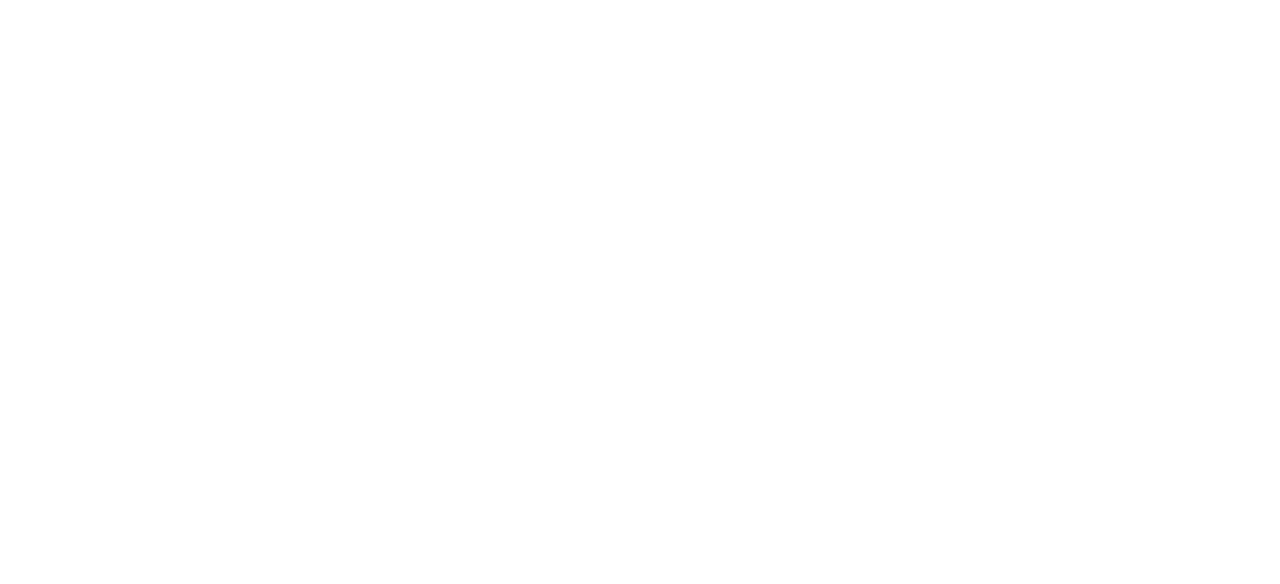
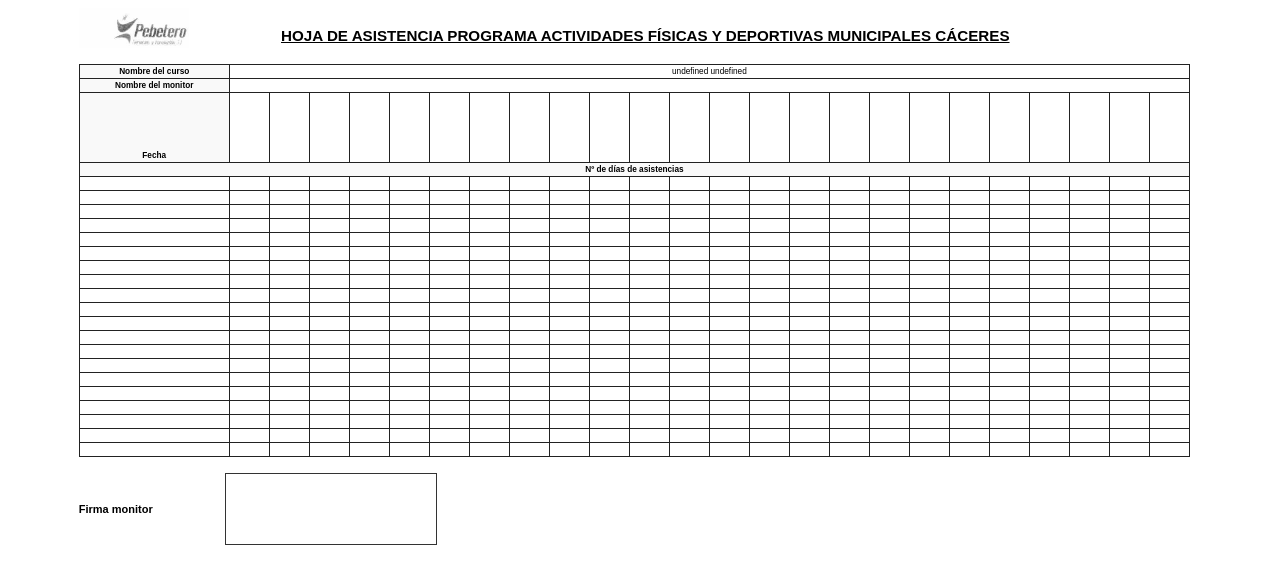
Before and after one commit to Jdionisr/app-asistencias, a Vue app: page /pdf in a window 1280 px wide. Before the commit this address had no page. Shown: the top 584 px of the page. Built offline with nearby package versions, Linux system fonts and the light colour scheme; the HTML template or start-up script is replaced by a standard one.

Commit message:
feat: integración de monitor en PDF y políticas de seguridad actualizadas

```diff
--- a/package.json
+++ b/package.json
@@ -17,6 +17,7 @@
   },
   "dependencies": {
     "@supabase/supabase-js": "^2.57.4",
+    "html2pdf.js": "^0.12.1",
     "pinia": "^3.0.3",
     "vue": "^3.5.18",
     "vue-router": "^4.5.1"
--- /dev/null
+++ b/src/componentes/RegistroAsistenciaPDF.vue
@@ -0,0 +1,164 @@
+<template>
+  <div id="asistencias-pdf" class="pdf-container">
+    <div class="header">
+      <img src="/logo.png" alt="Logo" class="logo" />
+      <div class="title">
+        HOJA DE ASISTENCIA PROGRAMA ACTIVIDADES FÍSICAS Y DEPORTIVAS MUNICIPALES CÁCERES
+      </div>
+    </div>
+    {{ monitor }}
+    <table class="asistencia-table">
+      <tr>
+        <td class="label">Nombre del curso</td>
+        <td colspan="24">{{ grupo.cod_edm +" "+ grupo.nombre }}</td>
+      </tr>
+      <tr>
+        <td class="label">Nombre del monitor</td>
+        <td colspan="24">{{ monitor }}</td>
+      </tr>
+      <tr class="fechas-row">
+        <td class="label">Fecha</td>
+        <td v-for="n in columnas" :key="n" class="fecha-vertical">
+          {{ dias[n] || '' }}
+        </td>
+      </tr>
+      <tr>
+        <td colspan="25" class="dias-label">Nº de días de asistencias</td>
+      </tr>
+      <tr v-for="i in filas" :key="i">
+        <td class="alumno">{{ alumnos[i]?.nombre || '' }}</td>
+        <td v-for="n in columnas" :key="n">
+          <span v-if="alumnos[i]?.attendance && dias[n] && alumnos[i].attendance[dias[n]] === false">F</span>
+          <span v-else></span>
+        </td>
+      </tr>
+    </table>
+    <div class="firma-row">
+      <span>Firma monitor</span>
+      <div class="firma-rect"></div>
+    </div>
+  </div>
+</template>
+
+<script setup>
+defineProps(['grupo', 'monitor', 'dias', 'alumnos'])
+const columnas = Array.from({ length: 24 }, (_, i) => i)
+const filas = Array.from({ length: 20 }, (_, i) => i)
+</script>
+
+<style scoped>
+.pdf-container {
+  width: 100vw;
+  max-width: 297mm;
+  min-height: 210mm;
+  font-family: Arial, sans-serif;
+  background: #fff;
+  padding: 0;
+  margin: 0 auto;
+  box-sizing: border-box;
+  font-size: 11px;
+}
+.pdf-container.a4-landscape {
+  width: 297mm;
+  height: 210mm;
+  font-family: Arial, sans-serif;
+  background: #fff;
+  padding: 0;
+  margin: 0;
+  box-sizing: border-box;
+  overflow: hidden;
+  display: flex;
+  flex-direction: column;
+}
+.logo {
+  width: auto;
+  height: 40px;
+  object-fit: contain;
+  margin-right: 24px;
+}
+.title {
+  font-size: 0.95rem;
+  font-weight: bold;
+  text-align: center;
+  text-decoration: underline;
+  word-break: break-word;
+  line-height: 1.1;
+  max-width: 80%;
+  margin-top: 20px;
+  margin-left: 60px;
+}
+.asistencia-table {
+  width: 99%;
+  height: auto;
+  border-collapse: collapse;
+  table-layout: fixed;
+  font-size: 0.75em;
+}
+.asistencia-table td, .asistencia-table th {
+  border: 1.2px solid #222;
+  padding: 2px 1px;
+  text-align: center;
+  box-sizing: border-box;
+  min-height: 14px;
+  height: 14px;
+}
+.pdf-container.a4-landscape .asistencia-table {
+  max-width: 100%;
+  max-height: 100%;
+  overflow: hidden;
+}
+.fechas-row td {
+  height: 70px;
+  vertical-align: bottom;
+}
+.fecha-vertical {
+  writing-mode: vertical-rl;
+  transform: rotate(180deg);
+  font-size: 0.75em;
+  padding: 0;
+}
+.dias-label {
+  font-weight: bold;
+  background: #f9f9f9;
+  text-align: left;
+  padding-left: 4px;
+  width: 150px;
+}
+
+.label {
+  font-weight: bold;
+  background: #f9f9f9;
+  text-align: left;
+  padding-left: 4px;
+  width: 150px;
+}
+
+.alumno {
+  text-align: left;
+  padding-left: 4px;
+  width: 150px;
+}
+.firma-row {
+  display: flex;
+  align-items: center;
+  margin-top: 16px;
+}
+.firma-row span {
+  font-weight: bold;
+  margin-right: 8px;
+  width: 130px;
+}
+.firma-rect {
+  border: 1.5px solid #333;
+  width: 210px;
+  height: 70px;
+  margin-left: 8px;
+}
+.header {
+  display: flex;
+  align-items: flex-start;
+  margin-bottom: 16px;
+  flex-wrap: wrap;
+  gap: 8px;
+}
+</style>
--- a/src/router/index.ts
+++ b/src/router/index.ts
@@ -5,12 +5,15 @@
 import ExportView from '@/vistas/Export.vue'
 import Altas from '@/vistas/Altas.vue'
 
+import VistaPDF from '@/vistas/VistaPDF.vue'
+
 const routes = [
   { path: '/', name: 'login', component: Login },
   { path: '/dashboard', name: 'dashboard', component: Dashboard },
   { path: '/group/:id', name: 'group', component: Group, props: true },
   { path: '/export', name: 'export', component: ExportView },
-  { path: '/altas', name: 'altas', component: Altas }
+  { path: '/altas', name: 'altas', component: Altas },
+  { path: '/pdf', name: 'pdf', component: VistaPDF }
 ]
 
 const router = createRouter({
--- /dev/null
+++ b/src/shims-vue.d.ts
@@ -0,0 +1,5 @@
+declare module '*.vue' {
+  import { DefineComponent } from 'vue'
+  const component: DefineComponent<{}, {}, any>
+  export default component
+}
--- a/src/vistas/Export.vue
+++ b/src/vistas/Export.vue
@@ -54,14 +54,48 @@
         </tbody>
       </table>
     </div>
+    <!-- Botón para generar PDF -->
+    <div v-if="reportData.length && reportDays.length" style="margin-top: 32px; text-align: center;">
+      <button class="export-btn" @click="generarPDF">Generar PDF</button>
+      <!-- Renderizado oculto para exportar a PDF -->
+      <div style="position: absolute; left: -9999px; top: 0;">
+        <RegistroAsistenciaPDF
+          :grupo="selectedGroupName"
+          :monitor="monitorName"
+          :dias="reportDays"
+          :alumnos="reportData"
+        />
+      </div>
+    </div>
   </div>
 </template>
 
 <script setup lang="ts">
-import { ref } from 'vue'
+import { ref, computed, nextTick } from 'vue'
 import { useRouter } from 'vue-router'
 import { supabase } from '@/lib/supabase'
+import RegistroAsistenciaPDF from '@/componentes/RegistroAsistenciaPDF.vue'
+import html2pdf from 'html2pdf.js'
 
+// Computed para el nombre del grupo y monitor (ajusta según tus datos)
+const selectedGroupName = computed(() => {
+  const group = groups.value.find(g => g.id === selectedGroup.value)
+  return group ? group.nombre : ''
+})
+const monitorName = ref('') // Puedes rellenar dinámicamente si tienes el dato
+
+function generarPDF() {
+  // Serializar los datos para pasarlos por query
+  router.push({
+    name: 'pdf',
+    query: {
+      grupoId: selectedGroup.value,
+      monitor: monitorName.value,
+      dias: JSON.stringify(reportDays.value),
+      alumnos: JSON.stringify(reportData.value)
+    }
+  })
+}
 interface Group { id: string; nombre: string }
 interface Student { id: string; nombre: string; apellidos: string }
 
--- /dev/null
+++ b/src/vistas/VistaPDF.vue
@@ -0,0 +1,73 @@
+<template>
+  <RegistroAsistenciaPDF
+    :grupo="grupo"
+    :monitor="monitor"
+    :dias="dias"
+    :alumnos="alumnos"
+  />
+</template>
+
+<script setup lang="ts">
+
+import { useRoute } from 'vue-router'
+import RegistroAsistenciaPDF from '@/componentes/RegistroAsistenciaPDF.vue'
+import { ref, computed, onMounted } from 'vue'
+import { supabase } from '@/lib/supabase'
+
+const route = useRoute()
+const grupo = ref<any>({})
+const monitor = ref(route.query.monitor || '')
+const dias = computed(() => {
+  try {
+    return JSON.parse(route.query.dias as string) || []
+  } catch {
+    return []
+  }
+})
+const alumnos = computed(() => {
+  try {
+    return JSON.parse(route.query.alumnos as string) || []
+  } catch {
+    return []
+  }
+})
+
+onMounted(async () => {
+  if (route.query.grupoId) {
+    console.log('Buscando grupo con id:', route.query.grupoId)
+    const { data, error } = await supabase.from('grupos').select('*').eq('id', route.query.grupoId).single()
+    console.log('Resultado grupo:', { data, error })
+    if (data) {
+      grupo.value = data
+      // Si el grupo tiene monitor, buscar su nombre
+      if (data.uid_mon) {
+        console.log('Buscando monitor con id:', data.uid_mon)
+        const { data: monitorData, error: monitorError } = await supabase
+          .from('monitores')
+          .select('nombre')
+          .eq('id', data.uid_mon)
+          .single()
+        console.log('Resultado monitor:', { monitorData, monitorError })
+        if (monitorData) monitor.value = monitorData.nombre
+      } else {
+        console.log('El grupo no tiene uid_mon asignado')
+      }
+    } else {
+      console.log('No se encontró el grupo o hubo error')
+    }
+  } else {
+    console.log('No se proporcionó grupoId en la ruta')
+  }
+})
+
+// Ejemplo de uso de router.push con los datos necesarios
+function navigateToPDF() {
+  router.push({
+    name: 'pdf',
+    query: {
+      grupo: JSON.stringify(groups.value.find(g => g.id === selectedGroup.value) || {}),
+      // Agregar el resto de los parámetros necesarios
+    }
+  })
+}
+</script>
```
Also changed, not shown: public/logo.png (added), 3 other files (tests, documents, lock files or other folders).
